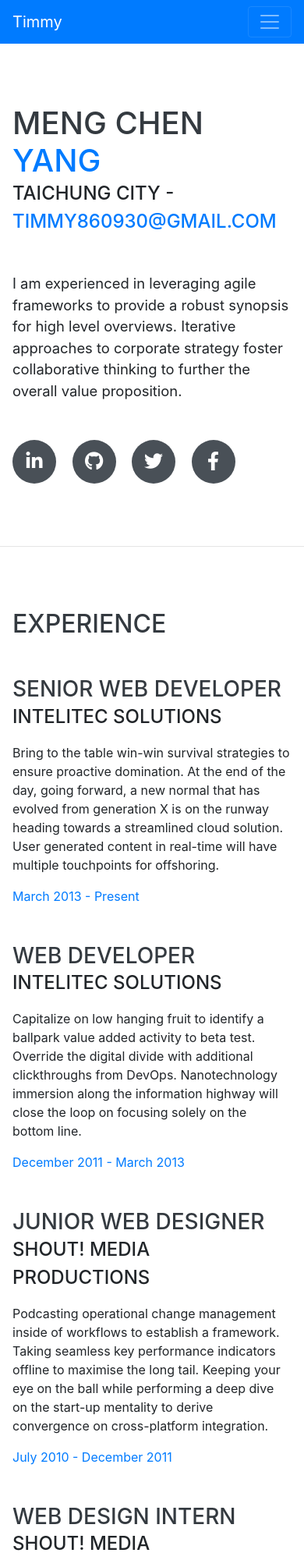
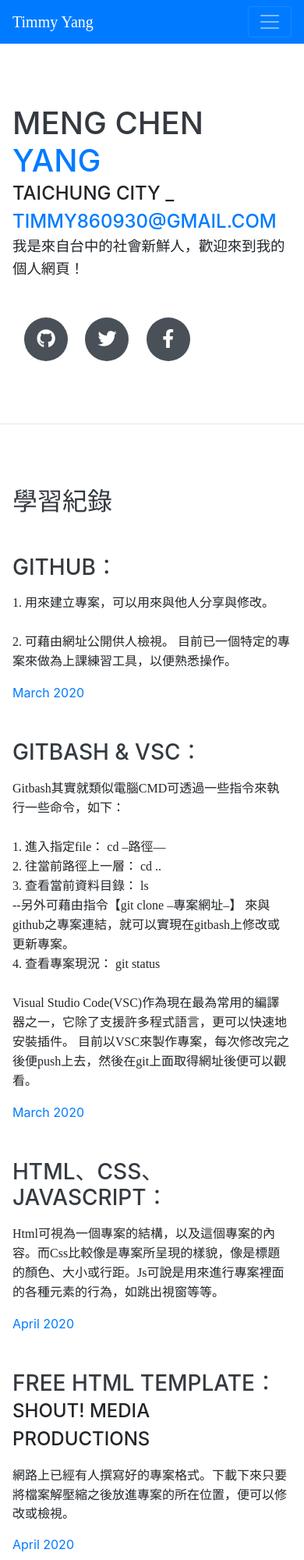
Before and after one commit to timmy930/Timmywork.github.io, a website with bundled scripts: page index.html in a window 390 px wide. Shown: the top 2000 px of the page at 78% size. Built offline with nearby package versions, Linux system fonts and the light colour scheme; a web font is replaced by a local one.

Commit message:
update 3

```diff
--- a/index.html
+++ b/index.html
@@ -27,9 +27,9 @@
 
   <nav class="navbar navbar-expand-lg navbar-dark bg-primary fixed-top" id="sideNav">
     <a class="navbar-brand js-scroll-trigger" href="#page-top">
-      <span class="d-block d-lg-none">Timmy</span>
+      <span class="d-block d-lg-none"><font face="微軟正黑體">Timmy Yang</font></span>
       <span class="d-none d-lg-block">
-        <img class="img-fluid img-profile rounded-circle mx-auto mb-2" src="img/profile.jpg" alt="">
+        <img class="img-fluid img-profile rounded-circle mx-auto mb-2" src="https://scontent.ftpe5-1.fna.fbcdn.net/v/t1.0-9/87425791_1383022521906512_2883154366905188352_o.jpg?_nc_cat=107&_nc_sid=09cbfe&_nc_ohc=WiV0kVuFoo8AX-qr-N1&_nc_ht=scontent.ftpe5-1.fna&oh=dad5937ad0bfb902f7983b53e750351a&oe=5EECB21F" alt="">
       </span>
     </a>
     <button class="navbar-toggler" type="button" data-toggle="collapse" data-target="#navbarSupportedContent" aria-controls="navbarSupportedContent" aria-expanded="false" aria-label="Toggle navigation">
@@ -66,14 +66,11 @@
         <h1 class="mb-0">Meng chen
             <span class="text-primary">yang</span>
         </h1>
-        <div class="subheading mb-5">taichung city  -
+        <div class="subheading ">taichung city  _<br>
             <span class="text-primary">timmy860930@gmail.com</span>
-        </div>
-        <p class="lead mb-5">I am experienced in leveraging agile frameworks to provide a robust synopsis for high level overviews. Iterative approaches to corporate strategy foster collaborative thinking to further the overall value proposition.</p>
-        <div class="social-icons">
-          <a href="#">
-            <i class="fab fa-linkedin-in"></i>
-          </a>
+            <p class="lead mb-5"><font face="微軟正黑體">我是來自台中的社會新鮮人，歡迎來到我的個人網頁！</font></p>
+              <div class="col col1 first">
+            <div class="social-icons">
           <a href="#">
             <i class="fab fa-github"></i>
           </a>
@@ -83,6 +80,7 @@
           <a href="#">
             <i class="fab fa-facebook-f"></i>
           </a>
+
         </div>
       </div>
     </section>
@@ -91,51 +89,74 @@
 
     <section class="resume-section p-3 p-lg-5 d-flex justify-content-center" id="experience">
       <div class="w-100">
-        <h2 class="mb-5">Experience</h2>
+        <h2 class="mb-5"><font face="微軟正黑體"">學習紀錄</font></h2>
 
         <div class="resume-item d-flex flex-column flex-md-row justify-content-between mb-5">
           <div class="resume-content">
-            <h3 class="mb-0">Senior Web Developer</h3>
-            <div class="subheading mb-3">Intelitec Solutions</div>
-            <p>Bring to the table win-win survival strategies to ensure proactive domination. At the end of the day, going forward, a new normal that has evolved from generation X is on the runway heading towards a streamlined cloud solution. User generated content in real-time will have multiple touchpoints for offshoring.</p>
+            <h3 class="mb-0">Github：</h3>
+            <div class="subheading mb-3"></div>
+            <p><font face="微軟正黑體"">1. 用來建立專案，可以用來與他人分享與修改。<br><br>
+                2. 可藉由網址公開供人檢視。
+                目前已一個特定的專案來做為上課練習工具，以便熟悉操作。</font></p>
           </div>
           <div class="resume-date text-md-right">
-            <span class="text-primary">March 2013 - Present</span>
+            <span class="text-primary">March 2020</span>
           </div>
         </div>
 
         <div class="resume-item d-flex flex-column flex-md-row justify-content-between mb-5">
           <div class="resume-content">
-            <h3 class="mb-0">Web Developer</h3>
-            <div class="subheading mb-3">Intelitec Solutions</div>
-            <p>Capitalize on low hanging fruit to identify a ballpark value added activity to beta test. Override the digital divide with additional clickthroughs from DevOps. Nanotechnology immersion along the information highway will close the loop on focusing solely on the bottom line.</p>
+            <h3 class="mb-0">Gitbash & VSC：</h3>
+            <div class="subheading mb-3"></div>
+            <p><font face="微軟正黑體"">Gitbash其實就類似電腦CMD可透過一些指令來執行一些命令，如下：<br><br>
+
+                1. 進入指定file： cd –路徑—<br>
+                2. 往當前路徑上一層： cd ..<br>
+                3. 查看當前資料目錄： ls<br>
+                   --另外可藉由指令【git clone –專案網址–】 來與github之專案連結，就可以實現在gitbash上修改或更新專案。<br>
+                4. 查看專案現況： git status<br><br>
+                Visual Studio Code(VSC)作為現在最為常用的編譯器之一，它除了支援許多程式語言，更可以快速地安裝插件。 目前以VSC來製作專案，每次修改完之後便push上去，然後在git上面取得網址後便可以觀看。</font></p>
           </div>
           <div class="resume-date text-md-right">
-            <span class="text-primary">December 2011 - March 2013</span>
+            <span class="text-primary">March 2020</span>
           </div>
         </div>
 
         <div class="resume-item d-flex flex-column flex-md-row justify-content-between mb-5">
           <div class="resume-content">
-            <h3 class="mb-0">Junior Web Designer</h3>
-            <div class="subheading mb-3">Shout! Media Productions</div>
-            <p>Podcasting operational change management inside of workflows to establish a framework. Taking seamless key performance indicators offline to maximise the long tail. Keeping your eye on the ball while performing a deep dive on the start-up mentality to derive convergence on cross-platform integration.</p>
+            <h3 class="mb-0">Html、Css、JavaScript：</h3>
+            <div class="subheading mb-3"></div>
+            <p><font face="微軟正黑體"">Html可視為一個專案的結構，以及這個專案的內容。而Css比較像是專案所呈現的樣貌，像是標題的顏色、大小或行距。Js可說是用來進行專案裡面的各種元素的行為，如跳出視窗等等。</font></p>
           </div>
           <div class="resume-date text-md-right">
-            <span class="text-primary">July 2010 - December 2011</span>
+            <span class="text-primary">April 2020</span>
           </div>
         </div>
 
-        <div class="resume-item d-flex flex-column flex-md-row justify-content-between">
+        <div class="resume-item d-flex flex-column flex-md-row justify-content-between mb-5">
           <div class="resume-content">
-            <h3 class="mb-0">Web Design Intern</h3>
+            <h3 class="mb-0">Free html template：</h3>
             <div class="subheading mb-3">Shout! Media Productions</div>
-            <p>Collaboratively administrate empowered markets via plug-and-play networks. Dynamically procrastinate B2C users after installed base benefits. Dramatically visualize customer directed convergence without revolutionary ROI.</p>
+            <p><font face="微軟正黑體""></font>網路上已經有人撰寫好的專案格式。下載下來只要將檔案解壓縮之後放進專案的所在位置，便可以修改或檢視。</font></p>
           </div>
           <div class="resume-date text-md-right">
-            <span class="text-primary">September 2008 - June 2010</span>
+            <span class="text-primary">April 2020</span>
           </div>
         </div>
+
+        <div class="resume-item d-flex flex-column flex-md-row justify-content-between ">
+            <div class="resume-content">
+              <h3 class="mb-0">FJsbin：：</h3>
+              <div class="subheading mb-3">Shout! Media Productions</div>
+              <p><font face="微軟正黑體""></font>可用來建立一個相對簡單的網頁，內容可能大多為文章，與git帳號相連接。</font></p>
+            </div>
+            <div class="resume-date text-md-right">
+              <span class="text-primary">April 2020</span>
+            </div>
+          </div>
+
+
+
 
       </div>
 
```
